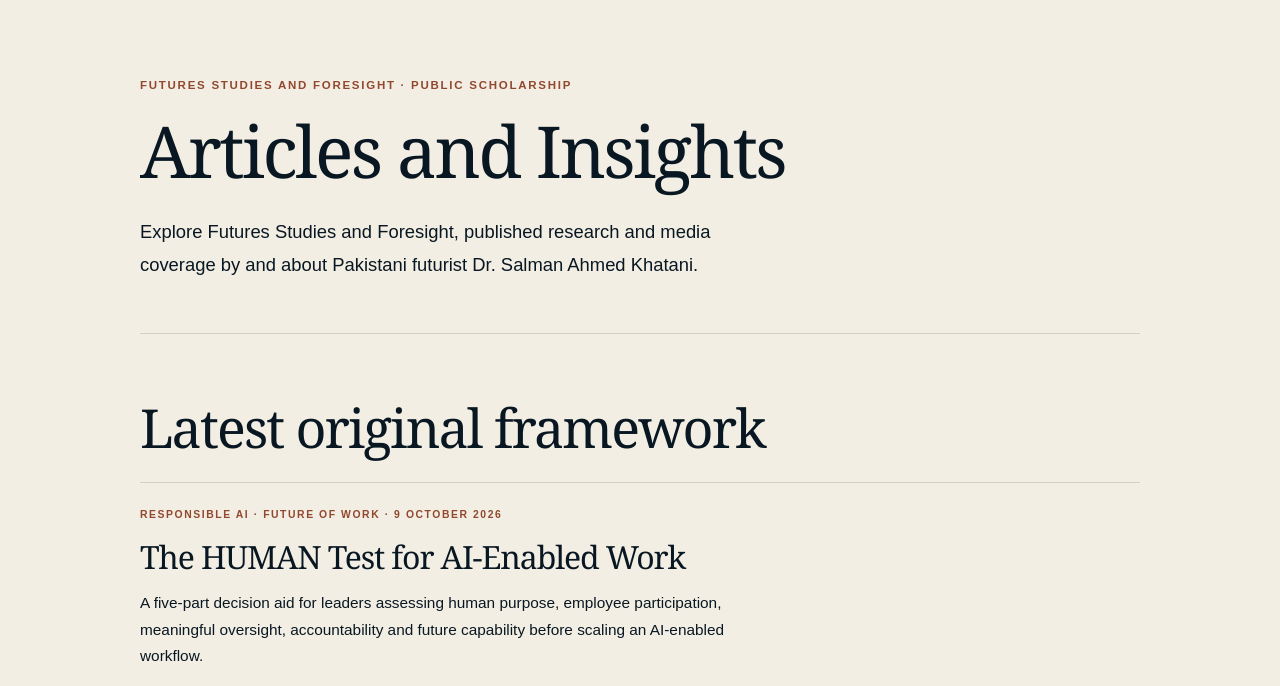
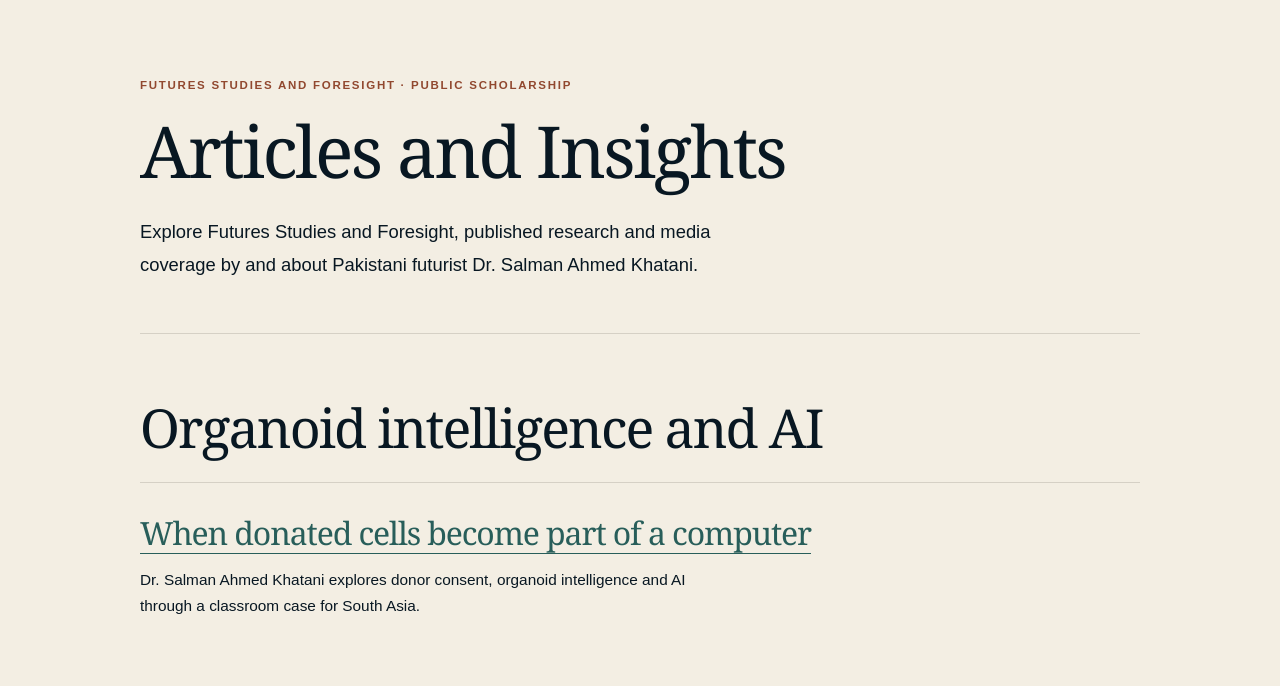
Before and after one commit to salmankhatani-web/salman-khatani-personal-website, a plain HTML site: page insights/index.html in a window 1280 px wide. Shown: the part 92-778 px from the top of the page. Drawn offline with Linux system fonts and the light colour scheme.

Commit message:
List the organoid intelligence essay

```diff
--- a/insights/index.html
+++ b/insights/index.html
@@ -23,6 +23,7 @@
 <div class="kicker">Futures Studies and Foresight · Public scholarship</div><h1>Articles and Insights</h1>
 <p class="lead">Explore Futures Studies and Foresight, published research and media coverage by and about Pakistani futurist Dr. Salman Ahmed Khatani.</p>
 </div>
+<h2>Organoid intelligence and AI</h2><div class="panel"><h3><a href="organoid-intelligence-and-consent/">When donated cells become part of a computer</a></h3><p>Dr. Salman Ahmed Khatani explores donor consent, organoid intelligence and AI through a classroom case for South Asia.</p></div>
 <h2>Latest original framework</h2>
 <div class="panel">
 <div class="tag">Responsible AI · Future of Work · 9 October 2026</div>
```
